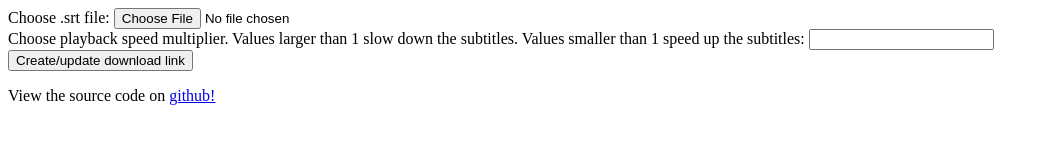
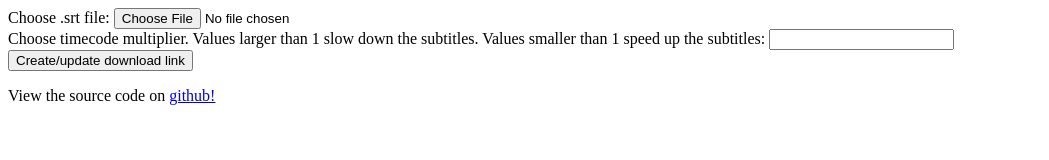
Before and after one commit to AinanCawley/srt-speed-changer, a plain HTML site: page index.html in a window 1280 px wide. Shown: the whole page, without its empty margins (0-1049 px from the left). Drawn offline with Linux system fonts and the light colour scheme.

Commit message:
Make multiplier label easier to understand

```diff
--- a/index.html
+++ b/index.html
@@ -12,7 +12,7 @@
             </div>
             <form onsubmit="return false">
                 <div>
-                    <label for="speed">Choose playback speed multiplier. Values larger than 1 slow down the subtitles. Values smaller than 1 speed up the subtitles: </label>
+                    <label for="speed">Choose timecode multiplier. Values larger than 1 slow down the subtitles. Values smaller than 1 speed up the subtitles: </label>
                     <input type="text" id="speed" title="Value must be a number. Decimal point is to be indicated by a period" pattern="\d*\.?\d+">
                 </div>
                 <div>
```
